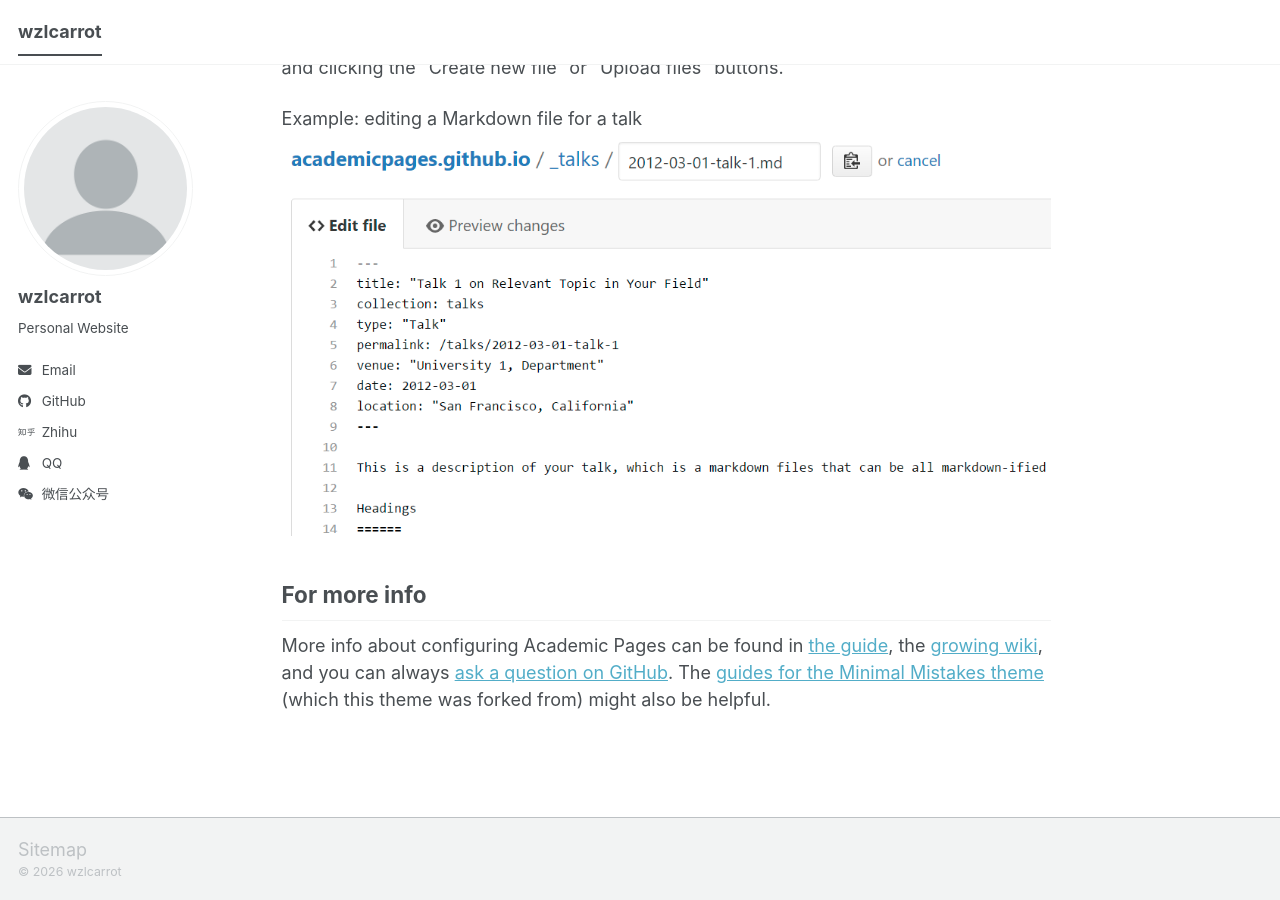
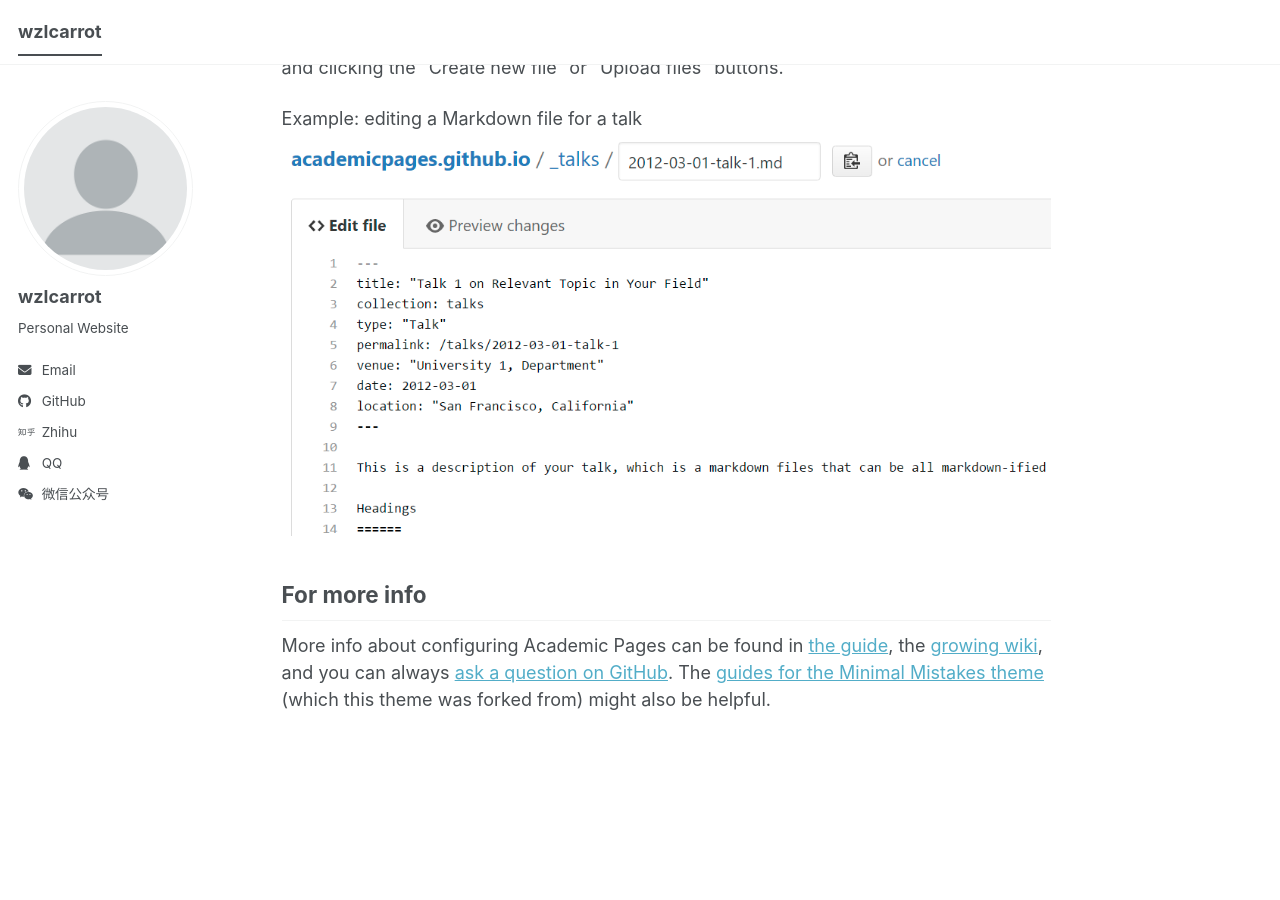
Before and after one commit to wzlcarrot/wzlcarrot.github.io, a Jekyll site: the page built from _pages/about.md, in a window 1280 px wide and 900 px high, scrolled down 2665 px. Built offline with Jekyll 4.4.1, drawn with Linux system fonts in a browser that asks for light colours; a script bundle is joined from its source files by our own code; library files that are not in the unit come from our copies; after the commit the page ends 3428 px from its top, so only the background shows below that.

Commit message:
Remove footer completely and delete sitemap

```diff
--- a/_includes/footer/custom.html
+++ b/_includes/footer/custom.html
@@ -1,16 +1 @@
-<!-- start custom footer snippets -->
-
-<a href="/sitemap/">Sitemap</a>
-
-<!-- Support for MatJax -->
-<script defer src="https://cdnjs.cloudflare.com/polyfill/v3/polyfill.min.js?features=es6"></script>
-<script defer src="https://cdn.jsdelivr.net/npm/mathjax@3/es5/tex-mml-chtml.js" id="MathJax-script"></script>
-
-<!-- Support for Mermaid -->
-<script type="module">
-    import mermaid from 'https://cdn.jsdelivr.net/npm/mermaid@11/dist/mermaid.esm.min.mjs';
-    mermaid.initialize({startOnLoad:true, theme:'default'});
-    await mermaid.run({querySelector:'code.language-mermaid'});
-</script>
-
-<!-- end custom footer snippets -->
+<!-- empty -->
--- a/_layouts/default.html
+++ b/_layouts/default.html
@@ -18,13 +18,6 @@ layout: compress
 
     {{ content }}
 
-    <div class="page__footer">
-      <footer>
-        {% include footer/custom.html %}
-        {% include footer.html %}
-      </footer>
-    </div>
-
     {% include scripts.html %}
 
   </body>
```
